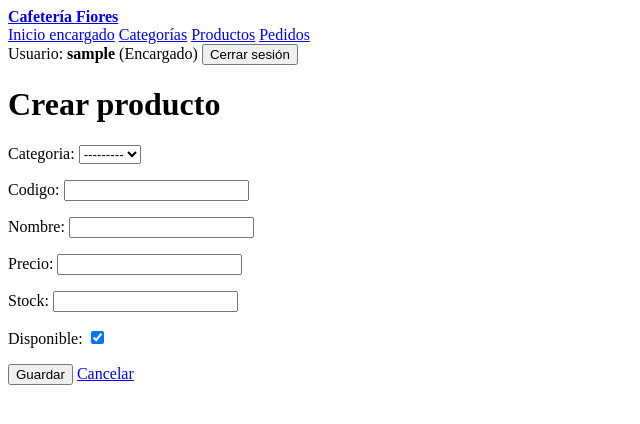
After one commit to ArmandoCasasFirme/entorno, a Django app: page /encargado/productos/nuevo/ in a window 1280 px wide. The commit adds this page. Shown: the top 424 px of the page, without its empty margins (0-640 px from the left). Run offline with Django 5.2, Linux system fonts and the light colour scheme; the visitor is signed in with stand-in values (Sample User, id 1); data that the repository does not hold is empty.

Commit message:
RF-04: gestion del catalogo
Co-authored-by: Copilot <223556219+Copilot@users.noreply.github.com>

```diff
--- a/cafeteria/urls.py
+++ b/cafeteria/urls.py
@@ -41,5 +41,55 @@ urlpatterns = [
         name="quitar_del_carrito",
     ),
     path("encargado/", views.encargado_dashboard, name="encargado"),
+    path(
+        "encargado/categorias/",
+        views.categorias_lista,
+        name="categorias_lista",
+    ),
+    path(
+        "encargado/categorias/nueva/",
+        views.categoria_formulario,
+        name="categoria_crear",
+    ),
+    path(
+        "encargado/categorias/<int:pk>/editar/",
+        views.categoria_formulario,
+        name="categoria_editar",
+    ),
+    path(
+        "encargado/categorias/<int:pk>/eliminar/",
+        views.categoria_eliminar,
+        name="categoria_eliminar",
+    ),
+    path(
+        "encargado/categorias/<int:pk>/",
+        views.categoria_detalle,
+        name="categoria_detalle",
+    ),
+    path(
+        "encargado/productos/",
+        views.productos_gestion_lista,
+        name="productos_gestion_lista",
+    ),
+    path(
+        "encargado/productos/nuevo/",
+        views.producto_gestion_formulario,
+        name="producto_gestion_crear",
+    ),
+    path(
+        "encargado/productos/<int:pk>/editar/",
+        views.producto_gestion_formulario,
+        name="producto_gestion_editar",
+    ),
+    path(
+        "encargado/productos/<int:pk>/eliminar/",
+        views.producto_gestion_eliminar,
+        name="producto_gestion_eliminar",
+    ),
+    path(
+        "encargado/productos/<int:pk>/",
+        views.producto_gestion_detalle,
+        name="producto_gestion_detalle",
+    ),
     path("admin/", admin.site.urls),
 ]
--- a/cafeteria_inacap/forms.py
+++ b/cafeteria_inacap/forms.py
@@ -1,6 +1,6 @@
 from django import forms
 
-from .models import Categoria
+from .models import Categoria, Producto
 
 
 class FiltroCatalogoForm(forms.Form):
@@ -15,3 +15,41 @@ class FiltroCatalogoForm(forms.Form):
         required=False,
         empty_label="Todas las categorías",
     )
+
+
+class CategoriaGestionForm(forms.ModelForm):
+    class Meta:
+        model = Categoria
+        fields = ["nombre", "descripcion", "activa"]
+
+
+class ProductoGestionForm(forms.ModelForm):
+    class Meta:
+        model = Producto
+        fields = [
+            "categoria",
+            "codigo",
+            "nombre",
+            "precio",
+            "stock",
+            "disponible",
+        ]
+
+
+class FiltroGestionProductoForm(forms.Form):
+    q = forms.CharField(label="Nombre o código", required=False, max_length=100)
+    categoria = forms.ModelChoiceField(
+        label="Categoría",
+        queryset=Categoria.objects.all(),
+        required=False,
+        empty_label="Todas las categorías",
+    )
+    disponible = forms.ChoiceField(
+        label="Disponibilidad",
+        required=False,
+        choices=[
+            ("", "Todas"),
+            ("si", "Disponible"),
+            ("no", "No disponible"),
+        ],
+    )
--- a/cafeteria_inacap/models.py
+++ b/cafeteria_inacap/models.py
@@ -1,4 +1,5 @@
 from django.conf import settings
+from django.core.validators import MaxValueValidator, MinValueValidator, RegexValidator
 from django.db import models
 
 
@@ -22,10 +23,28 @@ class Producto(models.Model):
         on_delete=models.PROTECT,
         related_name="productos",
     )
-    codigo = models.CharField(max_length=10, unique=True)
+    codigo = models.CharField(
+        max_length=10,
+        unique=True,
+        validators=[
+            RegexValidator(
+                regex=r"^CAF-\d{3}$",
+                message="El código debe tener el formato CAF-000.",
+            )
+        ],
+    )
     nombre = models.CharField(max_length=100)
-    precio = models.IntegerField()
-    stock = models.IntegerField()
+    precio = models.IntegerField(
+        validators=[
+            MinValueValidator(100, message="El precio mínimo es $100."),
+            MaxValueValidator(20000, message="El precio máximo es $20.000."),
+        ]
+    )
+    stock = models.IntegerField(
+        validators=[
+            MinValueValidator(0, message="El stock no puede ser negativo."),
+        ]
+    )
     disponible = models.BooleanField(default=True)
     creado = models.DateTimeField(auto_now_add=True)
 
--- a/cafeteria_inacap/views.py
+++ b/cafeteria_inacap/views.py
@@ -1,12 +1,19 @@
 from functools import wraps
 
+from django.contrib import messages
 from django.contrib.auth.decorators import login_required
-from django.contrib import messages
+from django.db.models import Q
+from django.db.models.deletion import ProtectedError
 from django.shortcuts import get_object_or_404, redirect, render
-from django.views.decorators.http import require_POST
+from django.views.decorators.http import require_http_methods, require_POST
 
-from .forms import FiltroCatalogoForm
-from .models import Producto
+from .forms import (
+    CategoriaGestionForm,
+    FiltroCatalogoForm,
+    FiltroGestionProductoForm,
+    ProductoGestionForm,
+)
+from .models import Categoria, Producto
 
 
 def role_required(*, staff):
@@ -123,5 +130,177 @@ def quitar_del_carrito(request, producto_id):
 
 
 @role_required(staff=True)
+def categorias_lista(request):
+    categorias = Categoria.objects.all()
+    return render(
+        request,
+        "cafeteria_inacap/gestionar_categorias_lista.html",
+        {"categorias": categorias},
+    )
+
+
+@role_required(staff=True)
+def categoria_detalle(request, pk):
+    categoria = get_object_or_404(
+        Categoria.objects.prefetch_related("productos"),
+        pk=pk,
+    )
+    return render(
+        request,
+        "cafeteria_inacap/gestionar_categoria_detalle.html",
+        {"categoria": categoria},
+    )
+
+
+@role_required(staff=True)
+def categoria_formulario(request, pk=None):
+    categoria = get_object_or_404(Categoria, pk=pk) if pk else None
+    if request.method == "POST":
+        form = CategoriaGestionForm(request.POST, instance=categoria)
+        if form.is_valid():
+            categoria = form.save()
+            resultado = "actualizada" if pk else "creada"
+            messages.success(request, f"Categoría {resultado} correctamente.")
+            return redirect("categoria_detalle", pk=categoria.pk)
+    else:
+        form = CategoriaGestionForm(instance=categoria)
+
+    return render(
+        request,
+        "cafeteria_inacap/gestionar_formulario.html",
+        {
+            "form": form,
+            "titulo": "Editar categoría" if pk else "Crear categoría",
+            "cancelar_url": (
+                "categoria_detalle" if pk else "categorias_lista"
+            ),
+            "cancelar_pk": pk,
+        },
+    )
+
+
+@role_required(staff=True)
+@require_http_methods(["GET", "POST"])
+def categoria_eliminar(request, pk):
+    categoria = get_object_or_404(Categoria, pk=pk)
+    if request.method == "POST":
+        try:
+            categoria.delete()
+            messages.success(request, "Categoría eliminada correctamente.")
+            return redirect("categorias_lista")
+        except ProtectedError:
+            messages.error(
+                request,
+                "No se puede eliminar la categoría porque tiene productos.",
+            )
+            return redirect("categoria_detalle", pk=categoria.pk)
+
+    return render(
+        request,
+        "cafeteria_inacap/gestionar_confirmar_eliminacion.html",
+        {
+            "titulo": "Eliminar categoría",
+            "objeto": categoria,
+            "cancelar_url": "categoria_detalle",
+            "cancelar_pk": categoria.pk,
+        },
+    )
+
+
+@role_required(staff=True)
+def productos_gestion_lista(request):
+    form = FiltroGestionProductoForm(request.GET)
+    productos = Producto.objects.select_related("categoria").all()
+    if form.is_valid():
+        texto = form.cleaned_data["q"]
+        if texto:
+            productos = productos.filter(
+                Q(nombre__icontains=texto) | Q(codigo__icontains=texto)
+            )
+        if form.cleaned_data["categoria"]:
+            productos = productos.filter(categoria=form.cleaned_data["categoria"])
+        if form.cleaned_data["disponible"] == "si":
+            productos = productos.filter(disponible=True)
+        elif form.cleaned_data["disponible"] == "no":
+            productos = productos.filter(disponible=False)
+    else:
+        productos = productos.none()
+
+    return render(
+        request,
+        "cafeteria_inacap/gestionar_productos_lista.html",
+        {"form": form, "productos": productos},
+    )
+
+
+@role_required(staff=True)
+def producto_gestion_detalle(request, pk):
+    producto = get_object_or_404(
+        Producto.objects.select_related("categoria"),
+        pk=pk,
+    )
+    return render(
+        request,
+        "cafeteria_inacap/gestionar_producto_detalle.html",
+        {"producto": producto},
+    )
+
+
+@role_required(staff=True)
+def producto_gestion_formulario(request, pk=None):
+    producto = get_object_or_404(Producto, pk=pk) if pk else None
+    if request.method == "POST":
+        form = ProductoGestionForm(request.POST, instance=producto)
+        if form.is_valid():
+            producto = form.save()
+            resultado = "actualizado" if pk else "creado"
+            messages.success(request, f"Producto {resultado} correctamente.")
+            return redirect("producto_gestion_detalle", pk=producto.pk)
+    else:
+        form = ProductoGestionForm(instance=producto)
+
+    return render(
+        request,
+        "cafeteria_inacap/gestionar_formulario.html",
+        {
+            "form": form,
+            "titulo": "Editar producto" if pk else "Crear producto",
+            "cancelar_url": (
+                "producto_gestion_detalle" if pk else "productos_gestion_lista"
+            ),
+            "cancelar_pk": pk,
+        },
+    )
+
+
+@role_required(staff=True)
+@require_http_methods(["GET", "POST"])
+def producto_gestion_eliminar(request, pk):
+    producto = get_object_or_404(Producto, pk=pk)
+    if request.method == "POST":
+        try:
+            producto.delete()
+            messages.success(request, "Producto eliminado correctamente.")
+            return redirect("productos_gestion_lista")
+        except ProtectedError:
+            messages.error(
+                request,
+                "No se puede eliminar el producto porque aparece en un pedido.",
+            )
+            return redirect("producto_gestion_detalle", pk=producto.pk)
+
+    return render(
+        request,
+        "cafeteria_inacap/gestionar_confirmar_eliminacion.html",
+        {
+            "titulo": "Eliminar producto",
+            "objeto": producto,
+            "cancelar_url": "producto_gestion_detalle",
+            "cancelar_pk": producto.pk,
+        },
+    )
+
+
+@role_required(staff=True)
 def encargado_dashboard(request):
     return render(request, "cafeteria_inacap/encargado.html")
--- a/templates/cafeteria_inacap/base.html
+++ b/templates/cafeteria_inacap/base.html
@@ -11,7 +11,9 @@
         <nav aria-label="Navegación principal">
             {% if user.is_staff %}
                 <a href="{% url 'encargado' %}">Inicio encargado</a>
-                <a href="{% url 'admin:index' %}">Administración</a>
+                <a href="{% url 'categorias_lista' %}">Categorías</a>
+                <a href="{% url 'productos_gestion_lista' %}">Productos</a>
+                <a href="{% url 'admin:index' %}">Pedidos</a>
             {% else %}
                 <a href="{% url 'cliente' %}">Inicio cliente</a>
                 <a href="{% url 'catalogo' %}">Catálogo</a>
--- /dev/null
+++ b/templates/cafeteria_inacap/gestionar_formulario.html
@@ -0,0 +1,17 @@
+{% extends "cafeteria_inacap/base.html" %}
+
+{% block title %}{{ titulo }} | Cafetería Fiores{% endblock %}
+
+{% block content %}
+    <h1>{{ titulo }}</h1>
+    <form method="post">
+        {% csrf_token %}
+        {{ form.as_p }}
+        <button type="submit">Guardar</button>
+        {% if cancelar_pk %}
+            <a href="{% url cancelar_url cancelar_pk %}">Cancelar</a>
+        {% else %}
+            <a href="{% url cancelar_url %}">Cancelar</a>
+        {% endif %}
+    </form>
+{% endblock %}
```
Also changed, not shown: BITACORA_IA.md (+2 -4 lines), cafeteria_inacap/admin.py (+1 -16 lines), cafeteria_inacap/management/commands/cargar_datos_demo.py (+20 -20 lines), cafeteria_inacap/tests.py (+210 -5 lines), templates/cafeteria_inacap/encargado.html (+6 -2 lines), templates/cafeteria_inacap/gestionar_categoria_detalle.html (added, +25 -0 lines), templates/cafeteria_inacap/gestionar_categorias_lista.html (added, +20 -0 lines), templates/cafeteria_inacap/gestionar_confirmar_eliminacion.html (added, +18 -0 lines), templates/cafeteria_inacap/gestionar_producto_detalle.html (added, +16 -0 lines), templates/cafeteria_inacap/gestionar_productos_lista.html (added, +50 -0 lines), cafeteria_inacap/migrations/0002_alter_producto_codigo_alter_producto_precio_and_more.py (added).
